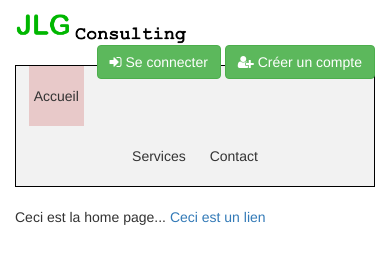
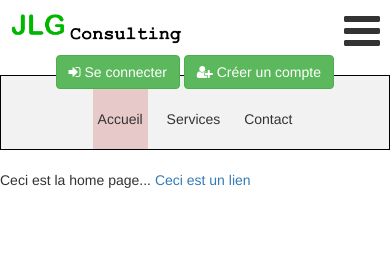
Before and after one commit to jlguenego/example_gul, a website: page app/01_login/index.html in a window 390 px wide. Drawn offline with nearby package versions, Linux system fonts and the light colour scheme; some packages are replaced by stand-ins of ours.

Commit message:
responsive step2

```diff
--- a/app/01_login/jlg-layout/jlg-layout.css
+++ b/app/01_login/jlg-layout/jlg-layout.css
@@ -109,11 +109,17 @@
 
 	jlg-layout-header {
 		display: block;
-		padding-top: 10px;
+		padding-top: 0px;
 	}
 
 	jlg-logo img {
-		height: 35px;
+		height: 55px;
+		padding: 10px;
+	}
+
+	jlg-bars {
+		float: right;
+		padding: 10px;
 	}
 
 	jlg-utilities {
--- a/app/01_login/jlg-layout/jlg-layout.js
+++ b/app/01_login/jlg-layout/jlg-layout.js
@@ -16,7 +16,7 @@
 		$rootScope.refresh = function() {
 			console.log('refresh', arguments);
 			$rootScope.isSmallScreen = window.innerWidth < 768;
-			$rootScope.isMobile = window.mobilecheck();
+			$rootScope.isMobile = window.mobilecheck() || $rootScope.isSmallScreen;
 			$rootScope.isLandscape = window.innerWidth > window.innerHeight;
 			console.log('$rootScope.isSmallScreen', $rootScope.isSmallScreen);
 			console.log('$rootScope.isMobile', $rootScope.isMobile);
@@ -27,6 +27,7 @@
 			$rootScope.refresh();
 			$rootScope.$apply();
 		};
+		$rootScope.refresh();
 
 	}]);
 
@@ -63,9 +64,13 @@
 				$rootScope.$watch('isMobile', function() {
 					console.log('isMobile', arguments);
 					if ($rootScope.isMobile) {
-						element.append('<i id="jlg-menu-bars" class="fa fa-bars" aria-hidden="true"></i>');
+						element.prepend('<jlg-bars id="jlg_menu_bars" class="fa fa-bars fa-3x" aria-hidden="true"></jlg-bars>');
 					} else {
-						element.remove('#jlg-menu-bars');
+						console.log('remove element bars');
+						var first = element.children().eq(0);
+						if (first.attr('id') === 'jlg_menu_bars') {
+							first.remove();
+						}
 					}
 				});
 
```
